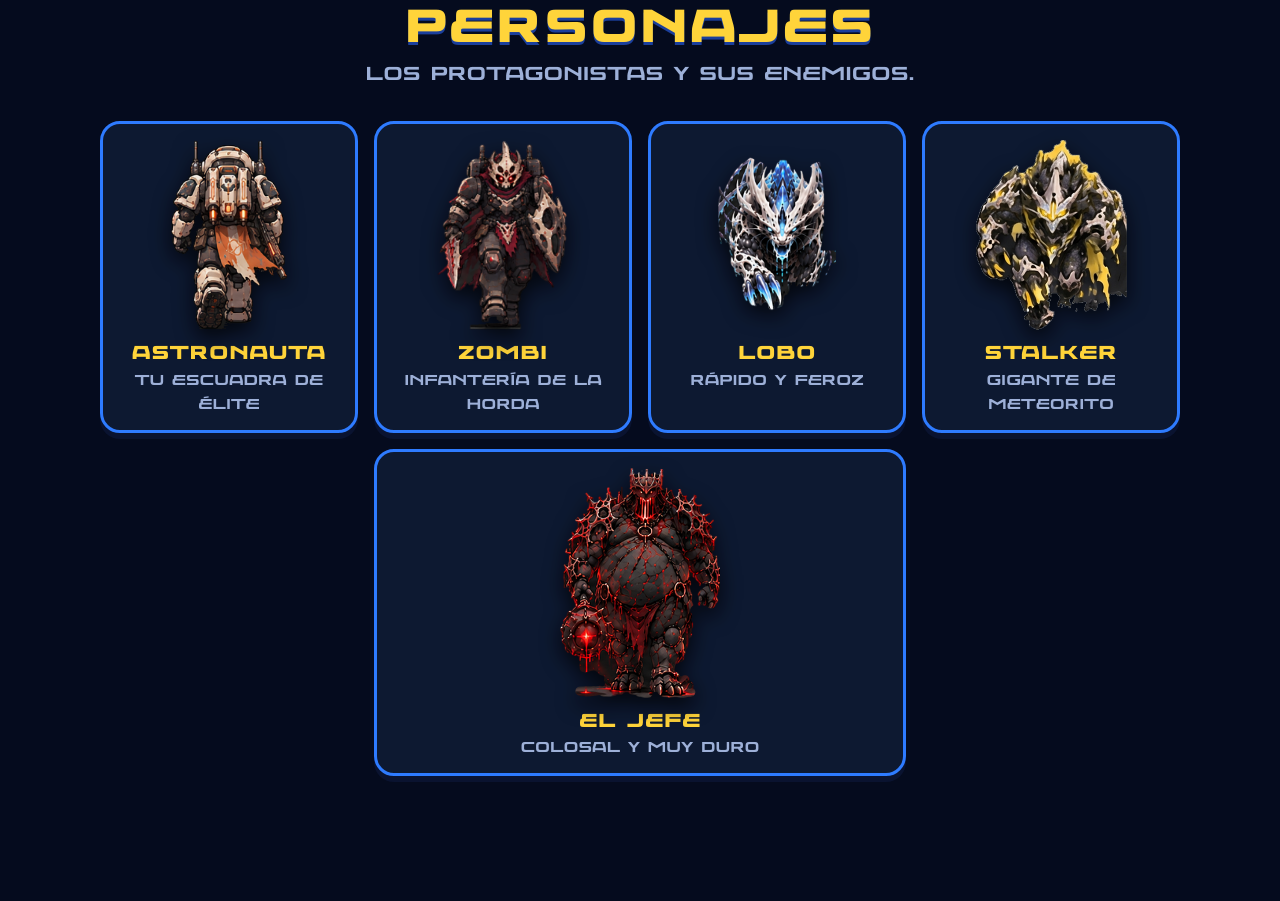
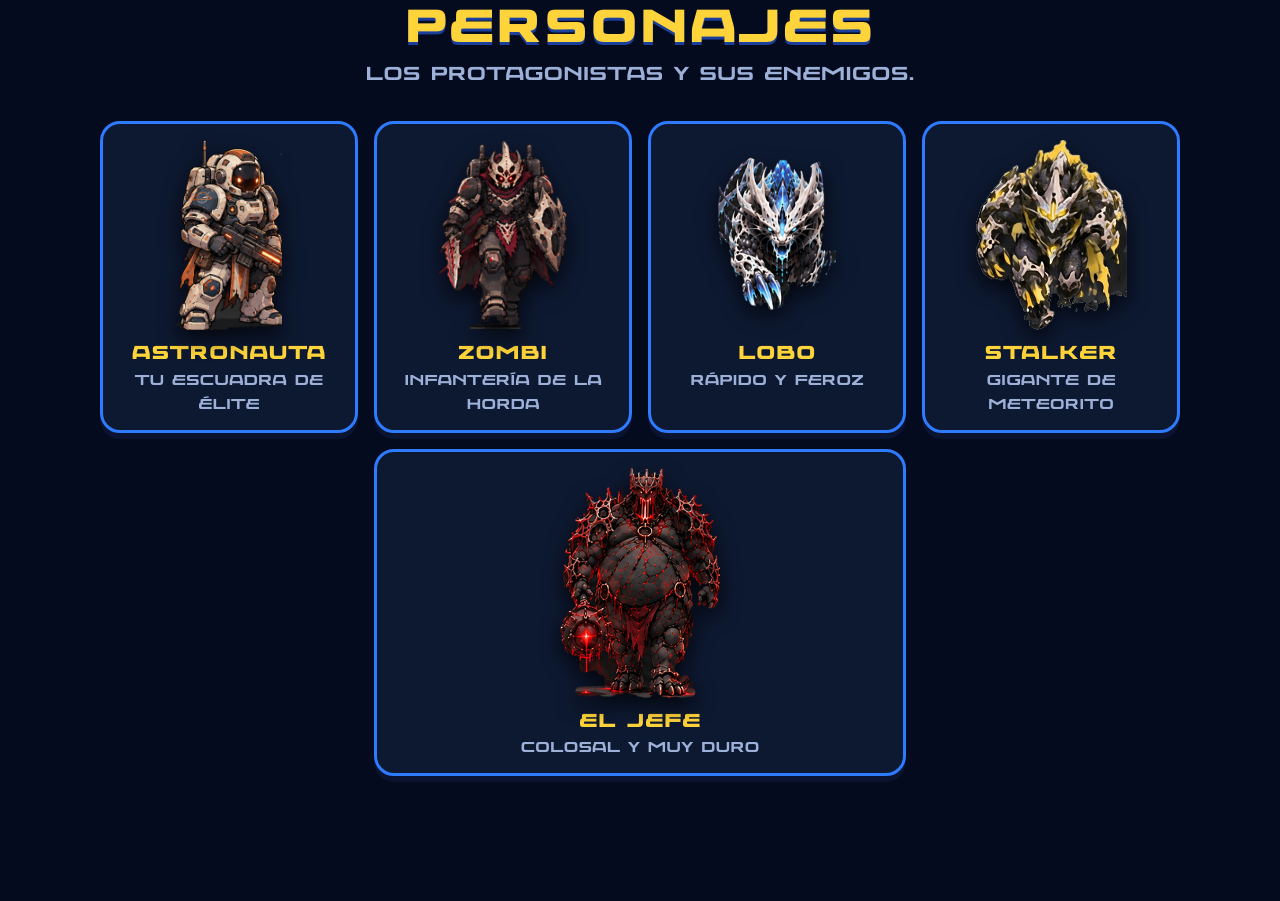
Before and after one commit to santiatienza-collab/galacticz, a plain HTML site: page index.html in a window 1280 px wide. Shown: the part 1647-2548 px from the top of the page. Drawn offline with Linux system fonts and the light colour scheme.

Commit message:
Landing: astronaut card shown in profile
Co-Authored-By: Claude Sonnet 5.5 <noreply@anthropic.com>

```diff
--- a/index.html
+++ b/index.html
@@ -124,7 +124,7 @@ footer{padding:26px 0 44px;text-align:center;color:var(--dim);font-size:13px;bor
 <section id="personajes"><div class="wrap">
   <div class="center"><h2>Personajes</h2><p class="intro">Los protagonistas y sus enemigos.</p></div>
   <div class="cast">
-    <div class="char"><div class="stage"><img src="assets/def_1.png" alt="Astronauta"></div><h3>Astronauta</h3><small>Tu escuadra de élite</small></div>
+    <div class="char"><div class="stage"><img src="assets/astro_side.png" alt="Astronauta"></div><h3>Astronauta</h3><small>Tu escuadra de élite</small></div>
     <div class="char"><div class="stage"><img src="assets/zombie_1.png" alt="Zombi"></div><h3>Zombi</h3><small>Infantería de la horda</small></div>
     <div class="char"><div class="stage"><img src="assets/wolf_1.png" alt="Lobo"></div><h3>Lobo</h3><small>Rápido y feroz</small></div>
     <div class="char"><div class="stage"><img src="assets/stalker_1.png" alt="Stalker"></div><h3>Stalker</h3><small>Gigante de meteorito</small></div>
```
Also changed, not shown: assets/astro_side.png (added).
